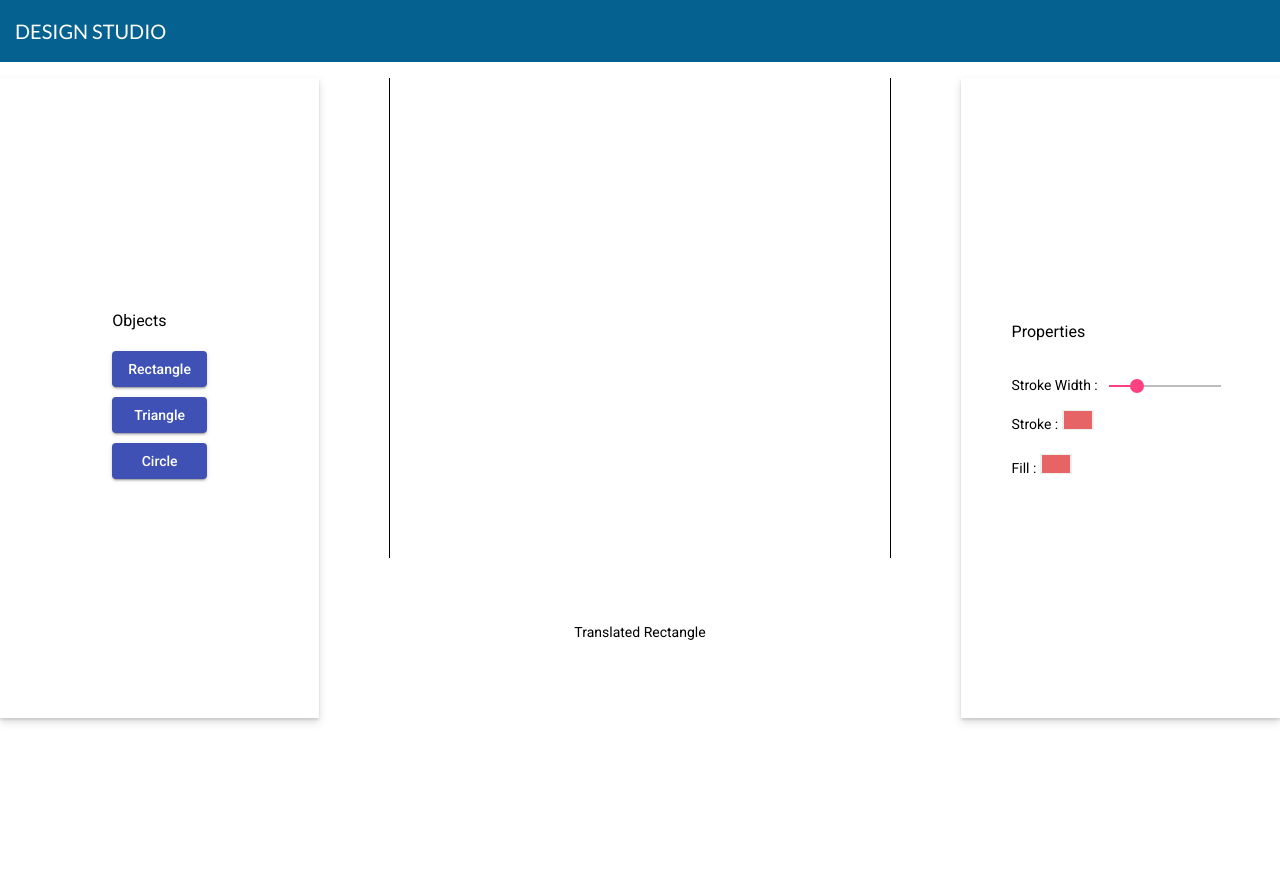
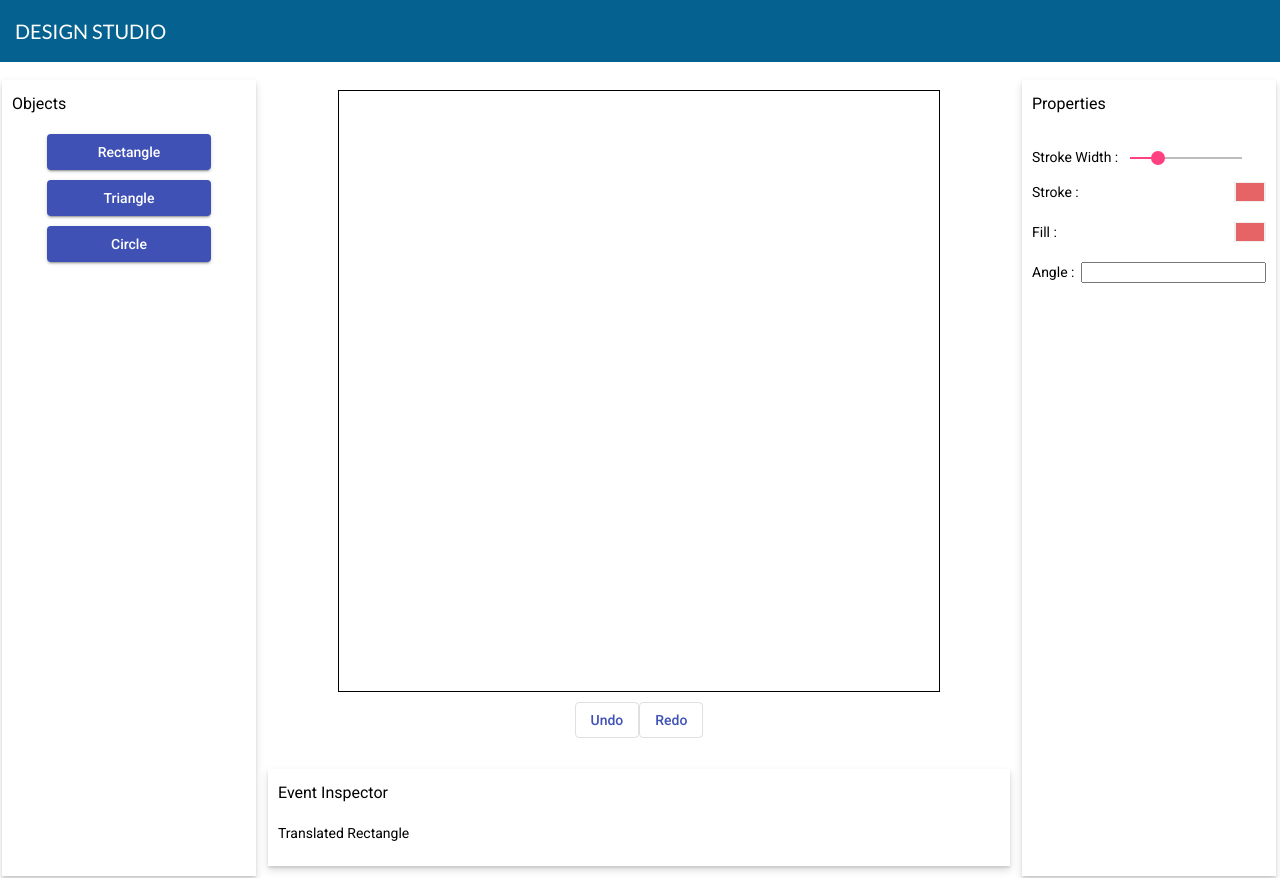
Before and after one commit to Jesteena-Jose/DesignStudioTraining-JesteenaJose, an Angular app: page / in a window 1280 px wide. Before the commit the page ends 800 px from the top, so only its background shows below. Built offline with nearby package versions, Linux system fonts and the light colour scheme.

Commit message:
task 1 commit

```diff
--- a/src/app/Components/canvas/canvas.component.css
+++ b/src/app/Components/canvas/canvas.component.css
@@ -1 +1,16 @@
-#canvas { border: 1px solid black;}
+#canvas {
+     border: 1px solid black;
+}
+
+.container{
+     display: flex;
+     justify-content: center;
+}
+
+.wrapper{
+     margin-top: 10px;
+     box-sizing: border-box;
+     display: flex;
+     align-items: center;
+     justify-content: center;
+}
--- a/src/app/Components/canvas/canvas.component.html
+++ b/src/app/Components/canvas/canvas.component.html
@@ -1 +1,6 @@
-<canvas id='canvas' width='500' height='500'></canvas>
+<div class="container">
+  <canvas id='canvas' width="600" height='600'></canvas>
+</div>
+<div class="wrapper">
+  <app-toolbar></app-toolbar>
+</div>
--- a/src/app/Components/canvas/canvas.component.ts
+++ b/src/app/Components/canvas/canvas.component.ts
@@ -12,4 +12,5 @@ export class CanvasComponent implements OnInit {
   ngOnInit(): void {
   }
 
+
 }
--- a/src/app/Components/event-inspector/event-inspector.component.css
+++ b/src/app/Components/event-inspector/event-inspector.component.css
@@ -0,0 +1,6 @@
+.container{
+    box-shadow: 0 2px 2px 0 rgba(0, 0, 0, 0.1), 0 4px 8px 0 rgba(0, 0, 0, 0.15);
+    height: 100%;
+    padding:10px;
+    box-sizing: border-box;
+}
--- a/src/app/Components/event-inspector/event-inspector.component.html
+++ b/src/app/Components/event-inspector/event-inspector.component.html
@@ -1 +1,4 @@
-<p>Translated Rectangle</p>
+<div class="container">
+    <h3>Event Inspector</h3>
+    <p>Translated Rectangle</p>
+  </div>
--- a/src/app/Components/objects-palette/objects-palette.component.css
+++ b/src/app/Components/objects-palette/objects-palette.component.css
@@ -1,5 +1,9 @@
 button{
     display: block;
     margin-bottom: 10px;
-    width: 100%;
+    width: 70%;
 }
+
+.container{
+  justify-items: center;
+}
--- a/src/app/Components/objects-palette/objects-palette.component.html
+++ b/src/app/Components/objects-palette/objects-palette.component.html
@@ -1,5 +1,7 @@
 <h3>Objects</h3>
 
-<button mat-raised-button color="primary">Rectangle</button>
-<button mat-raised-button color="primary">Triangle</button>
-<button mat-raised-button color="primary">Circle</button>
+<div class="container">
+    <button mat-raised-button color="primary">Rectangle</button>
+    <button mat-raised-button color="primary">Triangle</button>
+    <button mat-raised-button color="primary">Circle</button>
+</div>
--- a/src/app/Components/properties/properties.component.css
+++ b/src/app/Components/properties/properties.component.css
@@ -9,3 +9,7 @@ input[type="color"]::-webkit-color-swatch-wrapper {
 input[type="color"]::-webkit-color-swatch {
 	border: none;
 }
+
+input{
+	float: right;
+}
--- a/src/app/Components/properties/properties.component.html
+++ b/src/app/Components/properties/properties.component.html
@@ -8,3 +8,7 @@
 <br>
 <label>Fill : </label>
 <input type="color" value="#e66465">
+<br>
+<br>
+<label>Angle : </label>
+<input type="number">
--- a/src/app/Components/toolbar/toolbar.component.html
+++ b/src/app/Components/toolbar/toolbar.component.html
@@ -1 +1,4 @@
-<p>toolbar works!</p>
+<div>
+    <button mat-stroked-button color="primary">Undo</button>
+    <button mat-stroked-button color="primary">Redo</button>
+</div>
--- a/src/app/app.component.css
+++ b/src/app/app.component.css
@@ -2,13 +2,12 @@
     box-shadow: 0 2px 2px 0 rgba(0, 0, 0, 0.1), 0 4px 8px 0 rgba(0, 0, 0, 0.15);
 }
 
-.container{
+table {
     width: 100%;
-    display: flex;
-    align-items: flex-start;
+    height: 100%;
+  }
+
+td{
+    vertical-align: top;
+    padding: 10px;
 }
-
-mat-grid-tile {
-    display: flex !important;
-    align-items: flex-start !important;
-  }
--- a/src/app/app.component.html
+++ b/src/app/app.component.html
@@ -1,15 +1,23 @@
 <app-header></app-header>
-<mat-grid-list cols="4" rowHeight="2:1">
-        <mat-grid-tile [colspan]="1" [rowspan]="4" class="shadow">
-            <app-objects-palette></app-objects-palette>
-        </mat-grid-tile>
-        <mat-grid-tile [colspan]="2" [rowspan]="3">
-            <app-canvas></app-canvas>
-        </mat-grid-tile>
-        <mat-grid-tile [colspan]="1" [rowspan]="4" class="shadow">
-            <app-properties></app-properties>
-        </mat-grid-tile>
-        <mat-grid-tile [colspan]="2" [rowspan]="1">
-            <app-event-inspector></app-event-inspector>
-        </mat-grid-tile>
-</mat-grid-list>
+
+<table>
+    <tr>
+        <td rowspan="3" width="20%"  class="shadow"><app-objects-palette></app-objects-palette></td>
+        <td rowspan="2" width="60%"><app-canvas></app-canvas></td>
+        <td rowspan="3" width="20%" class="shadow"><app-properties></app-properties></td>
+    </tr>
+    <br>
+    <tr>
+        <td rowspan="1"><app-event-inspector></app-event-inspector></td>
+    </tr>
+</table>
+
+
+
+        <!-- <app-objects-palette></app-objects-palette>
+
+        <app-canvas></app-canvas>
+
+        <app-properties></app-properties>
+
+        <app-event-inspector></app-event-inspector> -->
```
